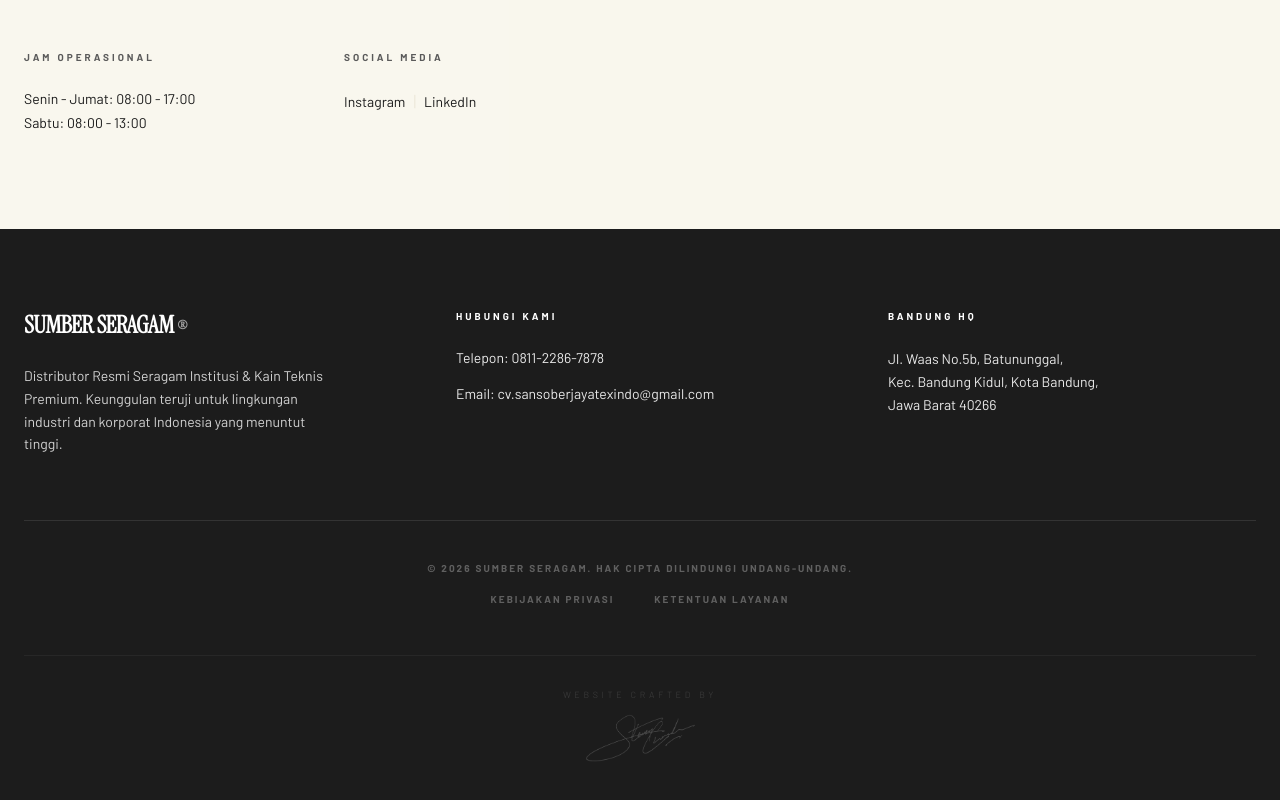
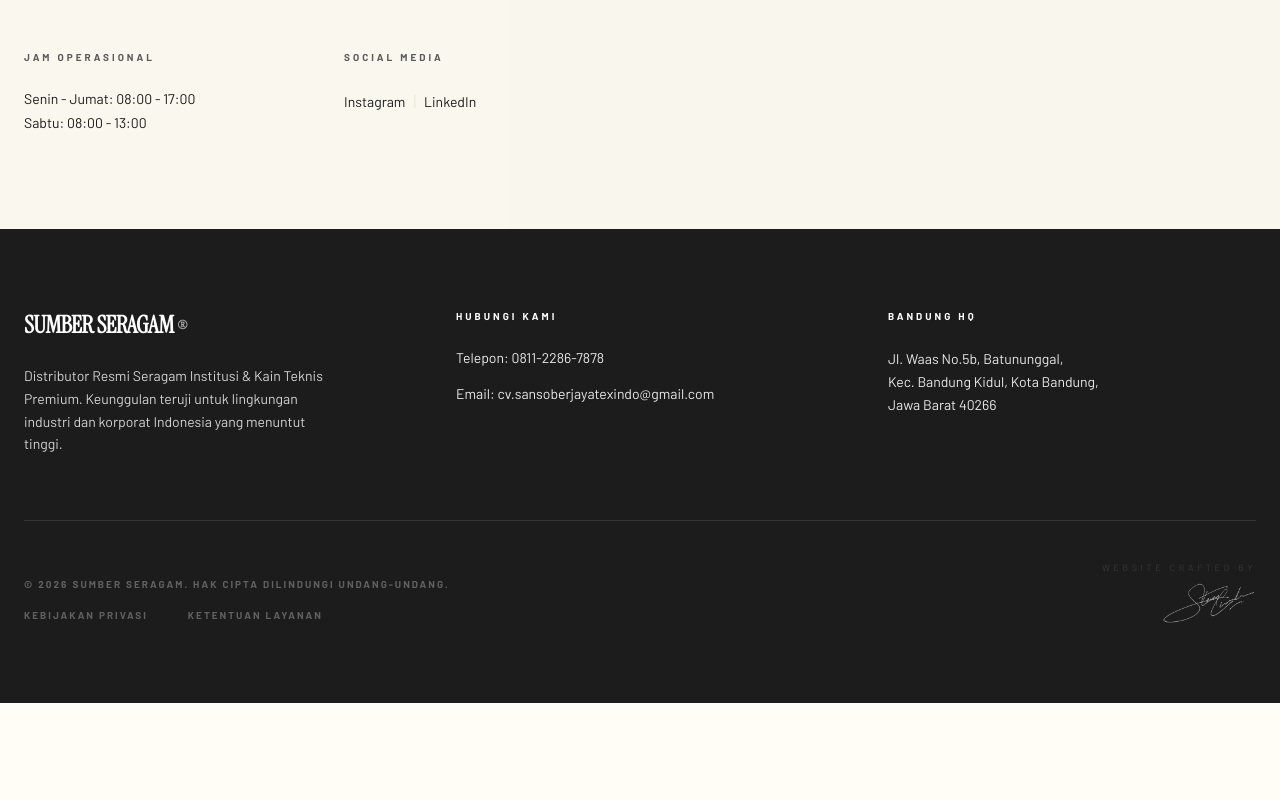
Before and after one commit to stevenhuih/sumberseragam, a React (Vite) app: page /contact in a window 1280 px wide. Shown: the part 1283-2083 px from the top of the page. After the commit the page ends 1986 px from the top, so only its background shows below. Built offline with nearby package versions, Linux system fonts and the light colour scheme.

Commit message:
bug fixes

```diff
--- a/src/components/Footer.tsx
+++ b/src/components/Footer.tsx
@@ -24,27 +24,29 @@
           </address>
         </div>
       </div>
-      <div className="max-w-7xl mx-auto pt-10 flex flex-col items-center text-center text-[10px] text-white/30 uppercase tracking-[0.2em] font-bold">
-        <p className="mb-4">&copy; {new Date().getFullYear()} SUMBER SERAGAM. Hak cipta dilindungi undang-undang.</p>
-        <div className="flex space-x-10 mb-8">
-          <a href="#" className="hover:text-white transition-colors">Kebijakan Privasi</a>
-          <a href="#" className="hover:text-white transition-colors">Ketentuan Layanan</a>
+      <div className="max-w-7xl mx-auto pt-10 flex flex-col md:flex-row items-center md:items-end justify-between text-center md:text-left text-[10px] text-white/30 uppercase tracking-[0.2em] font-bold gap-8 transition-all duration-300">
+        <div>
+          <p className="mb-4">&copy; {new Date().getFullYear()} SUMBER SERAGAM. Hak cipta dilindungi undang-undang.</p>
+          <div className="flex justify-center md:justify-start space-x-10">
+            <a href="#" className="hover:text-white transition-colors">Kebijakan Privasi</a>
+            <a href="#" className="hover:text-white transition-colors">Ketentuan Layanan</a>
+          </div>
         </div>
 
         {/* Crafted by Steven AC - www.stevenac.com */}
-        <div className="mt-4 pt-8 border-t border-white/5 w-full flex flex-col items-center">
-          <span className="text-[9px] mb-3 opacity-40 font-light tracking-[0.4em]">Website Crafted By</span>
+        <div className="flex flex-col items-center md:items-end">
+          <span className="text-[9px] mb-2 opacity-40 font-light tracking-[0.4em]">Website Crafted By</span>
           <a
             href="https://www.stevenac.com"
             target="_blank"
             rel="noopener noreferrer"
-            className="group flex flex-col items-center transition-all duration-500 hover:scale-105"
+            className="group flex flex-col items-center md:items-end transition-all duration-500 hover:scale-105"
           >
             <div className="relative">
               <img
                 src="/steven-signature.png"
                 alt="Steven AC"
-                className="h-12 opacity-20 filter invert group-hover:opacity-80 transition-all duration-700"
+                className="h-10 opacity-60 filter invert group-hover:opacity-100 transition-all duration-700"
               />
             </div>
           </a>
```
